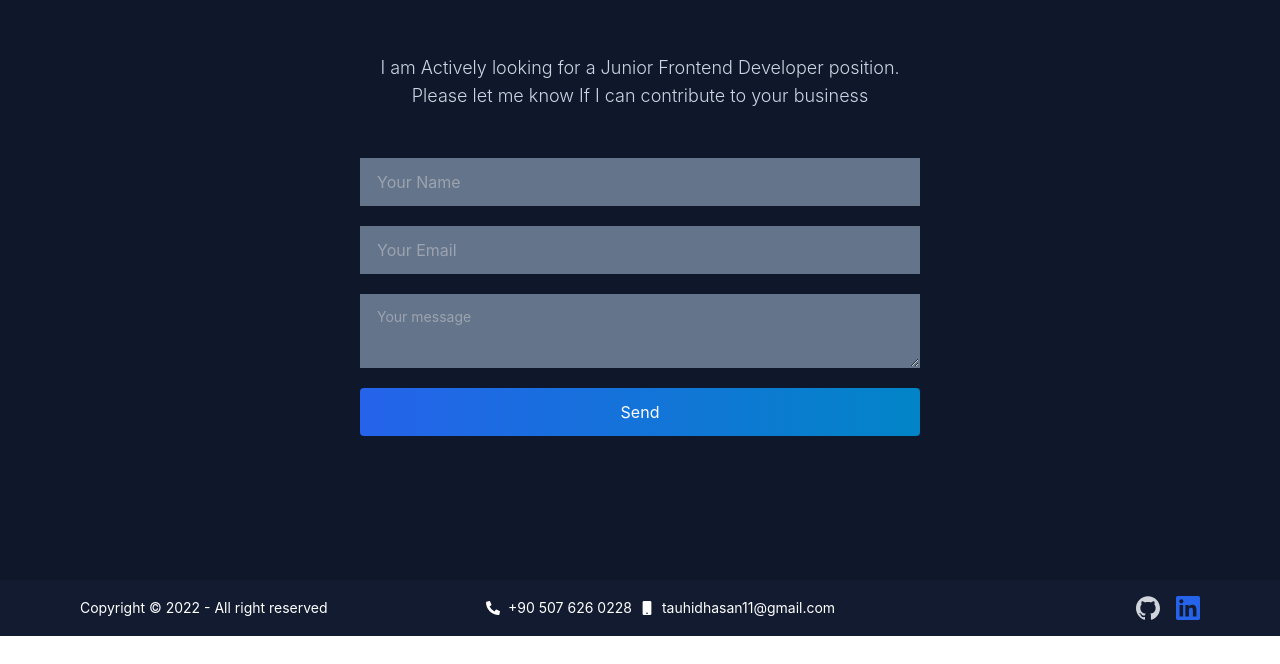
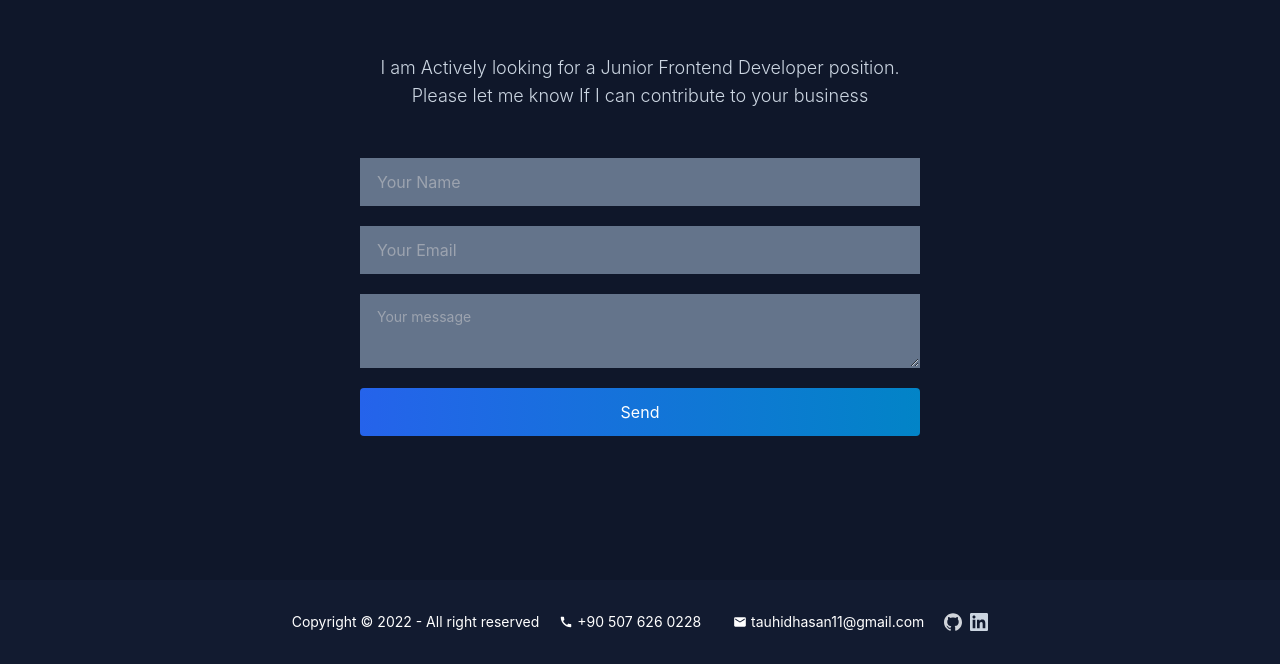
Before and after one commit to tauhid-hasan-dev/tauhidhasan, a React (Create React App) app: page / in a window 1280 px wide. Shown: the part 1810-2474 px from the top of the page. Before the commit the page ends 2446 px from the top, so only its background shows below. Built offline with nearby package versions, Linux system fonts and the light colour scheme; no server answers.

Commit message:
portfolio updated

```diff
--- a/src/Components/Home/Home/Project.js
+++ b/src/Components/Home/Home/Project.js
@@ -34,7 +34,7 @@ const Project = ({ project }) => {
                 </div>
             </div >
 
-            <Link to={`/project/details/${id}`}><button className=" px-2  py-1  rounded mt-5 text-white bg-gradient-to-r from-blue-600 to-sky-600 hover:from-blue-700 hover:to-sky-700 " target="_blank">Project Details</button></Link>
+            <Link to={`/project/details/${id}`}><button className="px-2  py-1  rounded mt-5 text-white bg-gradient-to-r from-blue-600 to-sky-600 hover:from-blue-700 hover:to-sky-700" target="_blank">Project Details</button></Link>
 
 
         </div >
--- a/src/Components/shared/Footer.js
+++ b/src/Components/shared/Footer.js
@@ -1,28 +1,28 @@
 import React from 'react';
 import { FaMobile, FaPhoneAlt } from 'react-icons/fa';
 import { SiGithub, SiLinkedin } from "react-icons/si";
+import { MdEmail, MdCall } from "react-icons/md";
 
 const Footer = () => {
     return (
-        <footer className="footer items-center p-4 bg-skills px-20 text-neutral-content">
-            <div className='flex items-center justify-center gap-10 '>
+        <footer className="footer  flex lg:flex-row flex-col items-center  lg:justify-center gap-5 p-4 bg-skills px-8  lg:px-24 py-8 text-neutral-content">
+            <div className='flex items-center justify-center lg:flex-row flex-col'>
                 <p>Copyright © 2022 - All right reserved</p>
-
             </div>
-            <div className='flex'>
-                <div className='flex items-center gap-2'>
-                    <FaPhoneAlt></FaPhoneAlt>
+            <div className='flex gap-2 flex-col lg:flex-row lg:gap-8 items-center justify-center '>
+                <div className='flex items-center  gap-1'>
+                    <MdCall></MdCall>
                     <p> +90 507 626 0228</p>
                 </div>
-                <div className='flex items-center gap-2'>
-                    <FaMobile></FaMobile>
+                <div className='flex items-center gap-1'>
+                    <MdEmail></MdEmail>
                     <p> tauhidhasan11@gmail.com</p>
                 </div>
             </div>
 
-            <div className="grid-flow-col gap-4 md:place-self-center md:justify-self-end">
-                <a href="https://github.com/tauhid-hasan-dev" target='blank'><SiGithub className='text-xl lg:text-2xl text-gray-300' ></SiGithub></a>
-                <a href="https://www.linkedin.com/in/tauhid-hasan/" target='blank'><SiLinkedin className='text-xl lg:text-2xl text-blue-600' ></SiLinkedin></a>
+            <div className="flex">
+                <a href="https://github.com/tauhid-hasan-dev" target='blank'><SiGithub className='text-lg text-gray-300 hover:text-text' ></SiGithub></a>
+                <a href="https://www.linkedin.com/in/tauhid-hasan/" target='blank'><SiLinkedin className='text-lg hover:text-text  text-slate-300' ></SiLinkedin></a>
             </div>
         </footer>
     );
```
Also changed, not shown: src/Components/Home/Home/Contact.js (+0 -12 lines).
